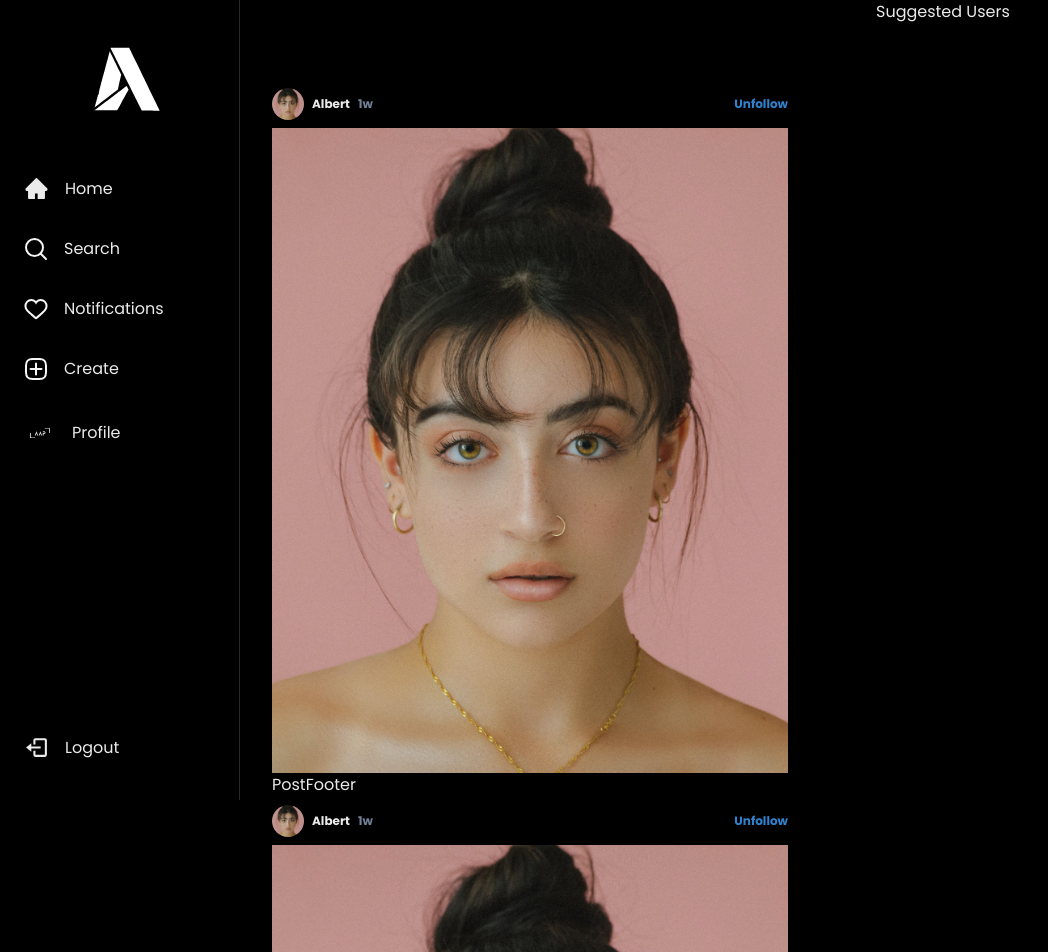
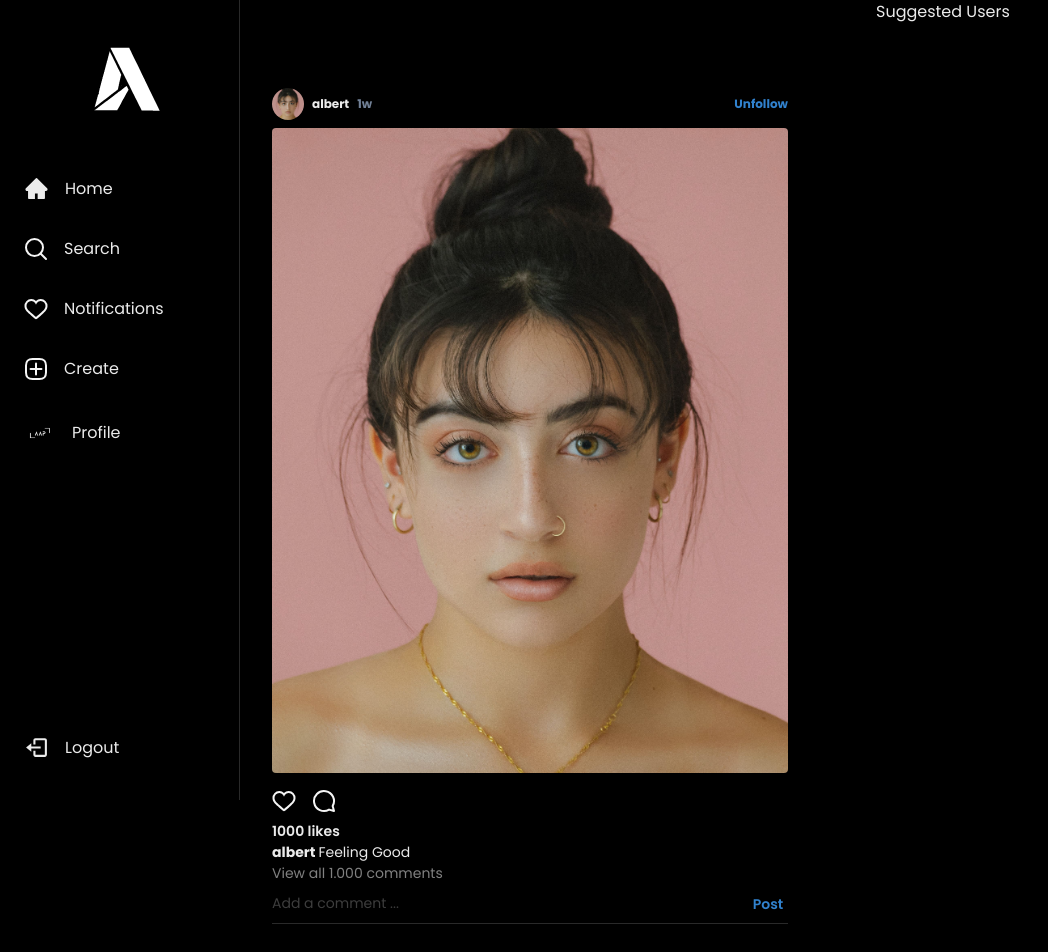
Before and after one commit to albertnanda19/AlSnap, a React (Vite) app: page / in a window 1280 px wide. Shown: the top 952 px of the page, without its empty margins (0-1048 px from the left). Built offline with nearby package versions, Linux system fonts and the light colour scheme.

Commit message:
create slicing for comment input and toast username, image and avatar props

```diff
--- a/src/components/FeedPosts/FeedPost.jsx
+++ b/src/components/FeedPosts/FeedPost.jsx
@@ -2,14 +2,14 @@
 import PostHeader from './PostHeader'
 import PostFooter from './PostFooter'
 
-const FeedPost = () => {
+const FeedPost = ({ img, username, avatar }) => {
     return (
         <>
-            <PostHeader />
-            <Box>
-                <Image src='/img1.png' alt='user profile pic' />
+            <PostHeader username={username} avatar={avatar} />
+            <Box my={2} borderRadius={4} overflow={"hidden"}>
+                <Image src={img} alt={username} />
             </Box>
-            <PostFooter />
+            <PostFooter username={username} />
         </>
     )
 }
--- a/src/components/FeedPosts/FeedPosts.jsx
+++ b/src/components/FeedPosts/FeedPosts.jsx
@@ -4,10 +4,10 @@
 const FeedPosts = () => {
     return (
         <Container maxW={"container.sm"} py={10} px={2}>
-            <FeedPost />
-            <FeedPost />
-            <FeedPost />
-            <FeedPost />
+            <FeedPost img='/img1.png' username="albert" avatar='/img1.png' />
+            <FeedPost img='/img2.png' username="nanda" avatar='/img2.png' />
+            <FeedPost img='/img3.png' username="dono" avatar='/img3.png' />
+            <FeedPost img='/img4.png' username="andre" avatar='/img4.png' />
         </Container>
     )
 }
--- a/src/components/FeedPosts/PostFooter.jsx
+++ b/src/components/FeedPosts/PostFooter.jsx
@@ -1,6 +1,69 @@
-const PostFooter = () => {
+import { Box, Flex, Text, InputGroup, Input, InputRightElement, Button } from '@chakra-ui/react';
+import { useState } from 'react';
+import { CommentLogo, NotificationsLogo, UnlikeLogo } from '../../assets/constants';
+
+const PostFooter = ({ username }) => {
+
+    const [liked, setLiked] = useState(false);
+    const [likes, setLikes] = useState(1000);
+
+    const handleLike = () => {
+        if (liked) {
+            setLiked(false);
+            setLikes(likes - 1);
+        } else {
+            setLiked(true);
+            setLikes(likes + 1);
+        }
+    }
+
     return (
-        <div>PostFooter</div>
+        <Box mb={10}>
+            <Flex alignItems={"center"} gap={4} w={"full"} pt={0} mb={2} mt={4}>
+                <Box onClick={handleLike} cursor={"pointer"} fontSize={18}>
+                    {!liked ? (<NotificationsLogo />) : (<UnlikeLogo />)}
+                </Box>
+
+                <Box cursor={"pointer"} fontSize={18}>
+                    <CommentLogo />
+                </Box>
+            </Flex>
+            <Text fontWeight={600} fontSize={"sm"}>
+                {likes} likes
+            </Text>
+            <Text fontSize={"sm"} fontWeight={700}>
+                {username}{" "}
+                <Text as={"span"} fontWeight={400}>
+                    Feeling Good
+                </Text>
+            </Text>
+            <Text fontSize={"sm"} color={"gray"}>
+                View all 1.000 comments
+            </Text>
+
+            <Flex
+                alignItems={"center"}
+                gap={2}
+                justifyContent={"space-between"}
+                w={"full"}
+            >
+                <InputGroup>
+                    <Input variant={"flushed"} placeholder={"Add a comment ..."} fontSize={14} />
+                    <InputRightElement>
+                        <Button
+                            fontSize={14}
+                            color={"blue.500"}
+                            fontWeight={600}
+                            cursor={"pointer"}
+                            _hover={{ color: "white" }}
+                            bg={"transparent"}
+                        >
+                            Post
+                        </Button>
+                    </InputRightElement>
+                </InputGroup>
+            </Flex>
+        </Box>
     )
 }
 
--- a/src/components/FeedPosts/PostHeader.jsx
+++ b/src/components/FeedPosts/PostHeader.jsx
@@ -1,12 +1,12 @@
 import { Avatar, Box, Flex, Text } from '@chakra-ui/react'
 
-const PostHeader = () => {
+const PostHeader = ({ username, avatar }) => {
     return (
         <Flex justifyContent={"space-between"} alignItems={"center"} w={"full"} my={2}>
             <Flex alignItems={"center"} gap={2}>
-                <Avatar src='/img1.png' alt="user profile pic" size={"sm"} />
+                <Avatar src={avatar} alt="user profile pic" size={"sm"} />
                 <Flex fontSize={12} fontWeight={"bold"} gap={2}>
-                    Albert
+                    {username}
                     <Box color={"gray.500"}> 1w</Box>
                 </Flex>
             </Flex>
```
